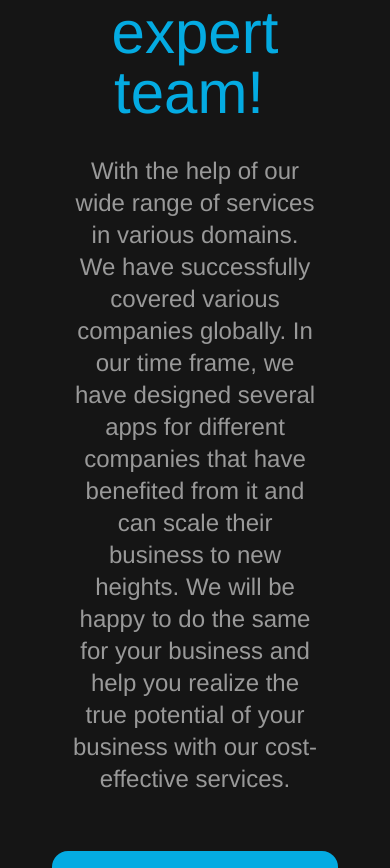
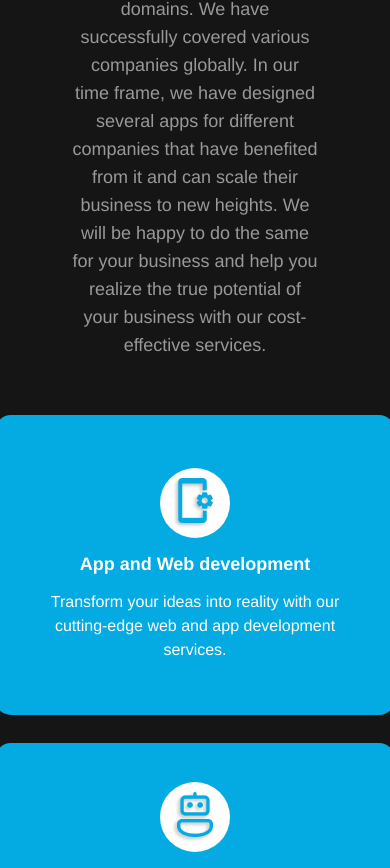
Before and after one commit to prabhat135/iTraction, a React (Create React App) app: page / in a window 390 px wide. Shown: the part 3018-3886 px from the top of the page. Built offline with nearby package versions, Linux system fonts and the light colour scheme.

Commit message:
made domain responsive

```diff
--- a/src/components/Domain.js
+++ b/src/components/Domain.js
@@ -6,7 +6,7 @@ const Domain = () => {
     <div className="domain flex flex-col justify-center items-center p-8">
 
       <div className="domain-heading text-center flex justify-center items-center ">
-        <h1 className="text-6xl text-white dark:text-black font-medium mt-8 leading-none">
+        <h1 className="text-4xl sm:text-5xl xl:text-6xl text-white dark:text-black font-medium mt-8 leading-none">
           do you have an idea?
           <br />
           <span className="text-[#04ABE2] rounded-full px-3 py-2">
@@ -16,7 +16,7 @@ const Domain = () => {
       </div>
 
       <div className="domain-content sm:max-w-[80%] flex justify-center items-center text-center px-10 pt-8 pb-14">
-        <p className="flex flex-wrap text-2xl text-[#999999]">
+        <p className="flex flex-wrap text-lg sm:text-xl lg:text-2xl text-[#999999]">
           With the help of our wide range of services in various domains. We
           have successfully covered various companies globally. In our time
           frame, we have designed several apps for different companies that have
@@ -34,10 +34,10 @@ const Domain = () => {
 
 
 
-      {/* <div className="flex gap-6 cursor-pointer py-14">
+      <div className="flex gap-6 cursor-pointer py-14 hidden md:block">
         <img src="../assets/arrow_left.png" alt="arrow-left" />
         <img src="../assets/arrow_right.png" alt="arrow-right" />
-      </div> */}
+      </div>
 
     </div>
   );
--- a/src/components/ExpandCards.js
+++ b/src/components/ExpandCards.js
@@ -5,7 +5,7 @@ import { domainsData } from "../constants/domains";
 const ExpandCards = () => {
   return (
     <div className="wrapper">
-      <div className="container flex flex-col md:flex-row flex-wrap lg:flex-nowrap  space-y-3 md:space-y-0">
+      <div className="container flex flex-col md:flex-row flex-wrap lg:flex-nowrap items-center md:items-stretch space-y-3 md:space-y-0">
         {domainsData.map((item, index) => {
           return (
             <div
--- a/src/css/cards.css
+++ b/src/css/cards.css
@@ -57,7 +57,7 @@
     display: none;
   }
 
-  @media (max-width: 700px){
+  @media (max-width: 500px){
     .container {
         height: 100%;
         display: flex;
@@ -93,3 +93,40 @@
       }
 
   }
+
+  @media (max-width: 768px){
+    .container {
+        height: 100%;
+        display: flex;
+        padding: 0 20px;
+        flex-wrap: nowrap;
+        justify-content: center;
+        gap: 1rem;
+        pointer-events: none;
+      }
+
+      .card {
+        width: 400px;
+        height: 300px;
+        border-radius: 0.75rem;
+        background-size: cover;
+        background-color: #04abe2;
+        cursor: pointer;
+        overflow: hidden;
+        border-radius: 1rem;
+        transition: 0.6s cubic-bezier(0.28, -0.03, 0, 0.99);
+        pointer-events:all;
+        pointer-events: none;
+        user-select: none;
+      }
+
+      .card:hover {
+        width: 100%;
+        height: 200px;
+      }
+
+      .container:hover .card:not(:hover) {
+        width: 100%;
+      }
+
+  }
```
